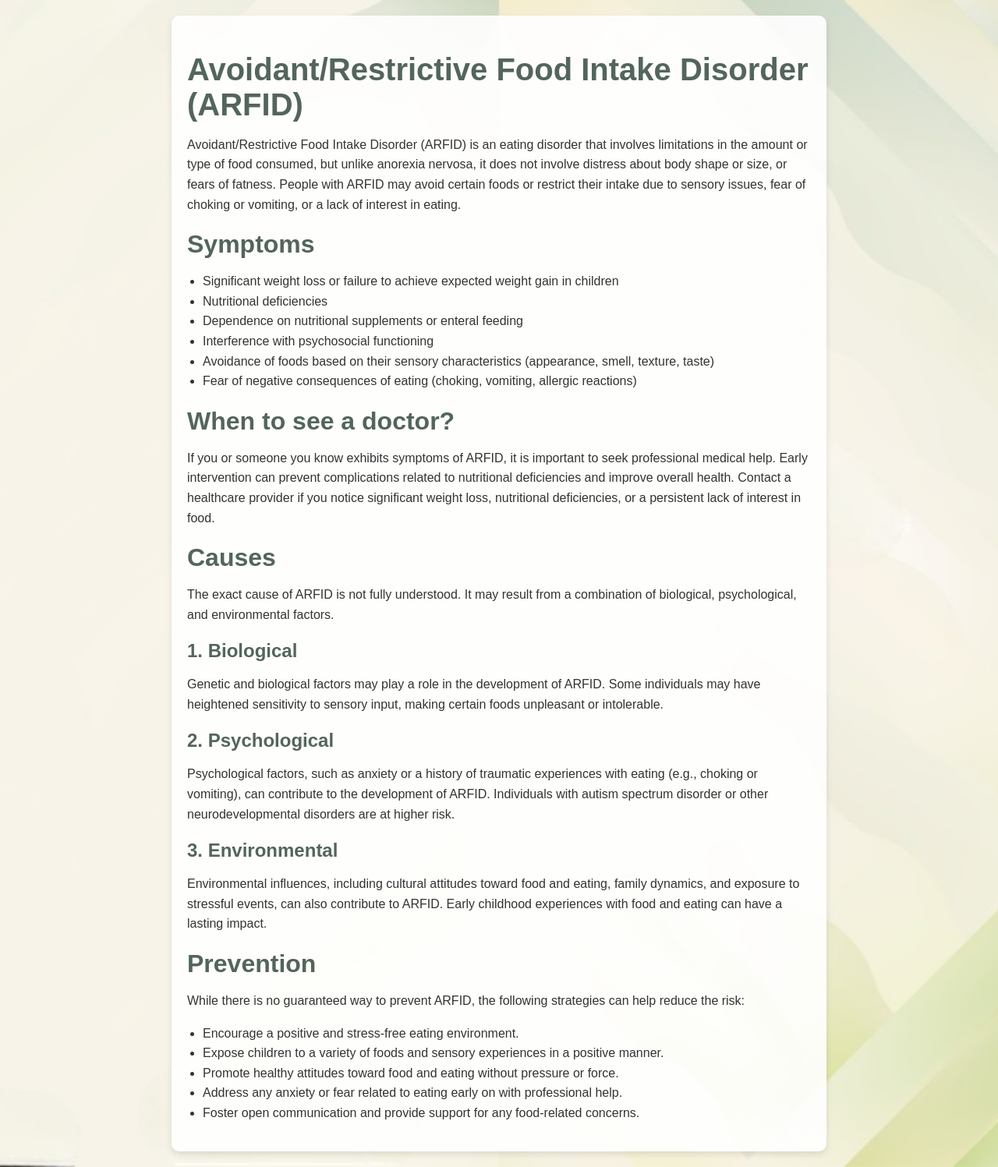
After one commit to Tasneem-I/Eat-O-Mate, a Flask app: template templates/avoidant.html in a window 1280 px wide. The commit adds this page. Shown: the whole page at 78% size. Run offline with Flask 3, Linux system fonts and the light colour scheme; the template is opened without the code that fills it, so the values that code supplies are empty.

Commit message:
navigation

```diff
--- /dev/null
+++ b/templates/avoidant.html
@@ -0,0 +1,103 @@
+<!DOCTYPE html>
+<html lang="en">
+<head>
+    <meta charset="UTF-8">
+    <meta name="viewport" content="width=device-width, initial-scale=1.0">
+    <title>ARFID - EAT-O-MATE</title>
+    <style>
+        body {
+            display: flex;
+            justify-content: center;
+            align-items: flex-start;
+            min-height: 100vh;
+            margin: 0;
+            background: url('/assets/img.png') no-repeat center center;
+            background-size: cover;
+            font-family: Arial, sans-serif;
+            overflow-y: auto;
+            color: #333;
+            padding: 20px;
+            box-sizing: border-box;
+        }
+
+        .container {
+            background: rgba(255, 255, 255, 0.9);
+            padding: 20px;
+            border-radius: 10px;
+            box-shadow: 0 4px 8px rgba(0, 0, 0, 0.1);
+            max-width: 800px;
+            width: 100%;
+        }
+
+        h1, h2, h3 {
+            color: #53655c;
+            font-family: luminari, fantasy;
+        }
+
+        h1 {
+            font-size: 2.5em;
+            margin-bottom: 10px;
+        }
+
+        h2 {
+            font-size: 2em;
+            margin-top: 20px;
+            margin-bottom: 10px;
+        }
+
+        h3 {
+            font-size: 1.5em;
+            margin-top: 20px;
+            margin-bottom: 10px;
+        }
+
+        p, ul {
+            font-size: 1em;
+            line-height: 1.6;
+        }
+
+        ul {
+            list-style-type: disc;
+            padding-left: 20px;
+        }
+    </style>
+</head>
+<body>
+    <div class="container">
+        <h1>Avoidant/Restrictive Food Intake Disorder (ARFID)</h1>
+        <p>Avoidant/Restrictive Food Intake Disorder (ARFID) is an eating disorder that involves limitations in the amount or type of food consumed, but unlike anorexia nervosa, it does not involve distress about body shape or size, or fears of fatness. People with ARFID may avoid certain foods or restrict their intake due to sensory issues, fear of choking or vomiting, or a lack of interest in eating.</p>
+
+        <h2>Symptoms</h2>
+        <ul>
+            <li>Significant weight loss or failure to achieve expected weight gain in children</li>
+            <li>Nutritional deficiencies</li>
+            <li>Dependence on nutritional supplements or enteral feeding</li>
+            <li>Interference with psychosocial functioning</li>
+            <li>Avoidance of foods based on their sensory characteristics (appearance, smell, texture, taste)</li>
+            <li>Fear of negative consequences of eating (choking, vomiting, allergic reactions)</li>
+        </ul>
+
+        <h2>When to see a doctor?</h2>
+        <p>If you or someone you know exhibits symptoms of ARFID, it is important to seek professional medical help. Early intervention can prevent complications related to nutritional deficiencies and improve overall health. Contact a healthcare provider if you notice significant weight loss, nutritional deficiencies, or a persistent lack of interest in food.</p>
+
+        <h2>Causes</h2>
+        <p>The exact cause of ARFID is not fully understood. It may result from a combination of biological, psychological, and environmental factors.</p>
+        <h3>1. Biological</h3>
+        <p>Genetic and biological factors may play a role in the development of ARFID. Some individuals may have heightened sensitivity to sensory input, making certain foods unpleasant or intolerable.</p>
+        <h3>2. Psychological</h3>
+        <p>Psychological factors, such as anxiety or a history of traumatic experiences with eating (e.g., choking or vomiting), can contribute to the development of ARFID. Individuals with autism spectrum disorder or other neurodevelopmental disorders are at higher risk.</p>
+        <h3>3. Environmental</h3>
+        <p>Environmental influences, including cultural attitudes toward food and eating, family dynamics, and exposure to stressful events, can also contribute to ARFID. Early childhood experiences with food and eating can have a lasting impact.</p>
+
+        <h2>Prevention</h2>
+        <p>While there is no guaranteed way to prevent ARFID, the following strategies can help reduce the risk:</p>
+        <ul>
+            <li>Encourage a positive and stress-free eating environment.</li>
+            <li>Expose children to a variety of foods and sensory experiences in a positive manner.</li>
+            <li>Promote healthy attitudes toward food and eating without pressure or force.</li>
+            <li>Address any anxiety or fear related to eating early on with professional help.</li>
+            <li>Foster open communication and provide support for any food-related concerns.</li>
+        </ul>
+    </div>
+</body>
+</html>
--- a/templates/binge.html
+++ b/templates/binge.html
@@ -83,11 +83,11 @@
 
         <h2>Causes</h2>
         <p>The exact cause of Binge Eating Disorder is not fully understood. It may be caused by a combination of genetic, biological, emotional, behavioral, psychological, and social factors.</p>
-        <h3>Biological</h3>
+        <h3>1. Biological</h3>
         <p>There may be genetic and hormonal factors that influence the development of Binge Eating Disorder. People with first-degree relatives who have an eating disorder are more likely to develop an eating disorder themselves.</p>
-        <h3>Psychological</h3>
+        <h3>2. Psychological</h3>
         <p>Psychological and emotional issues can contribute to the onset of Binge Eating Disorder. People with the disorder may have low self-esteem, depression, anxiety, and other mental health issues.</p>
-        <h3>Environmental</h3>
+        <h3>3. Environmental</h3>
         <p>Societal attitudes toward body image, family dynamics, and life events can also play a role. Stressful life changes and trauma are common environmental factors linked to Binge Eating Disorder.</p>
 
         <h2>Prevention</h2>
--- a/templates/bulimia.html
+++ b/templates/bulimia.html
@@ -87,11 +87,11 @@
 
         <h2>Causes</h2>
         <p>The exact cause of bulimia nervosa is not fully understood. Like other eating disorders, it may be caused by a combination of genetic, biological, emotional, behavioral, psychological, and social factors.</p>
-        <h3>Biological</h3>
+        <h3>1. Biological</h3>
         <p>There may be genetic and hormonal factors that influence the development of bulimia nervosa. People with first-degree relatives who have an eating disorder are more likely to develop an eating disorder themselves.</p>
-        <h3>Psychological</h3>
+        <h3>2. Psychological</h3>
         <p>Psychological and emotional issues can contribute to the onset of bulimia. People with bulimia may have low self-esteem, perfectionism, impulsive behaviors, and an excessive need for approval.</p>
-        <h3>Environmental</h3>
+        <h3>3. Environmental</h3>
         <p>The influence of societal attitudes toward body image, family dynamics, and life events can also play a role. Stressful life changes and trauma are common environmental factors linked to bulimia.</p>
 
         <h2>Prevention</h2>
--- a/templates/landingpage.html
+++ b/templates/landingpage.html
@@ -228,7 +228,7 @@
             <h2>Avoidant/Restrictive Food Intake Disorder</h2>
             <img src="/assets/avoidant.png" >
             <p>Eating disorder in which individuals significantly limit the volume or variety of foods they consume due to the sensory characteristics of food (appearance, smell, texture, or taste); fears of choking or vomiting</p><center>
-            <a href="details.html" class="more-details-button">More Details</a></center>
+            <a href="/templates/avoidant.html" class="more-details-button">More Details</a></center>
             <br><br>
         </div>
         <div class="signup"><br><br><br><center><a href="details.html" class="signup-button">Signup</a></center>
```
